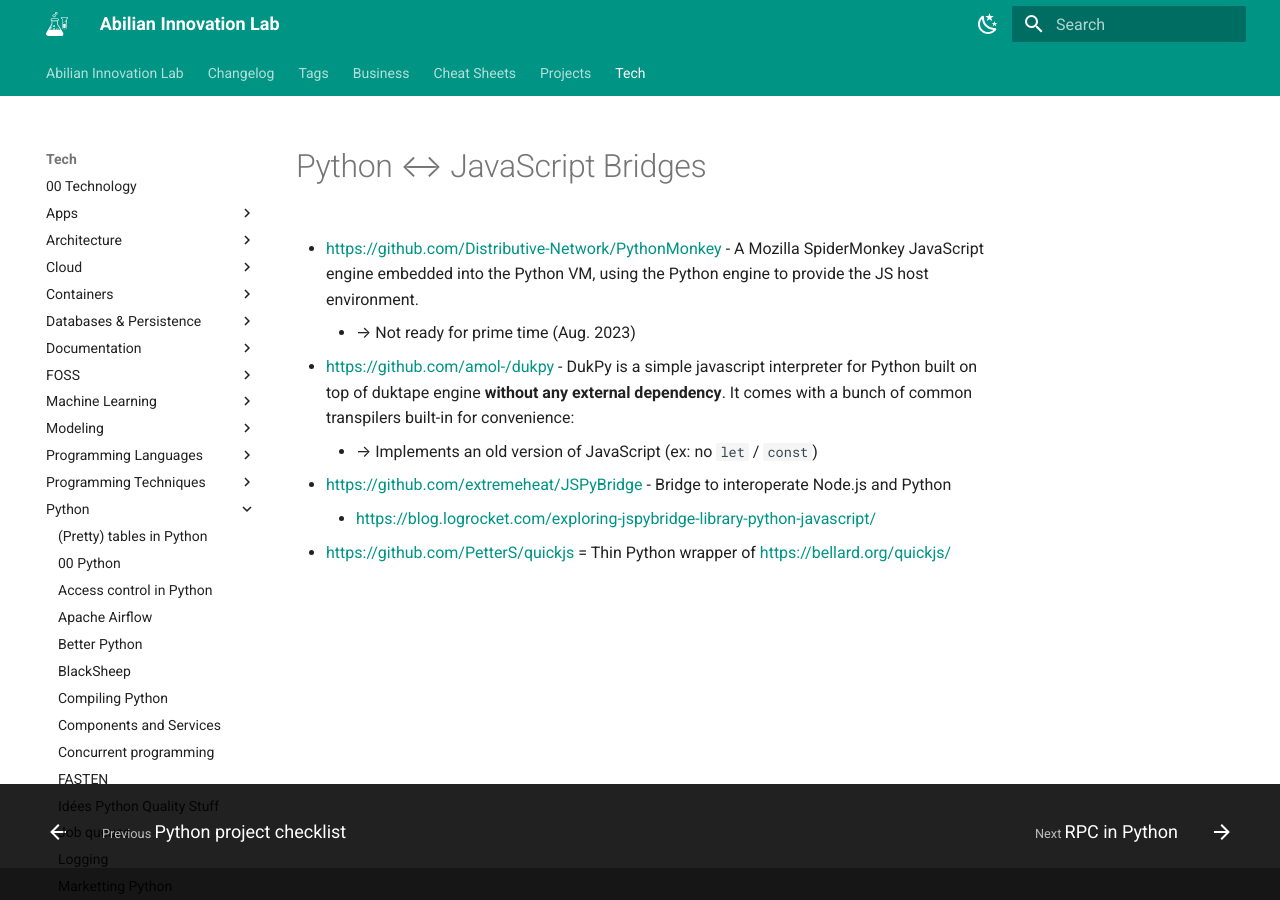
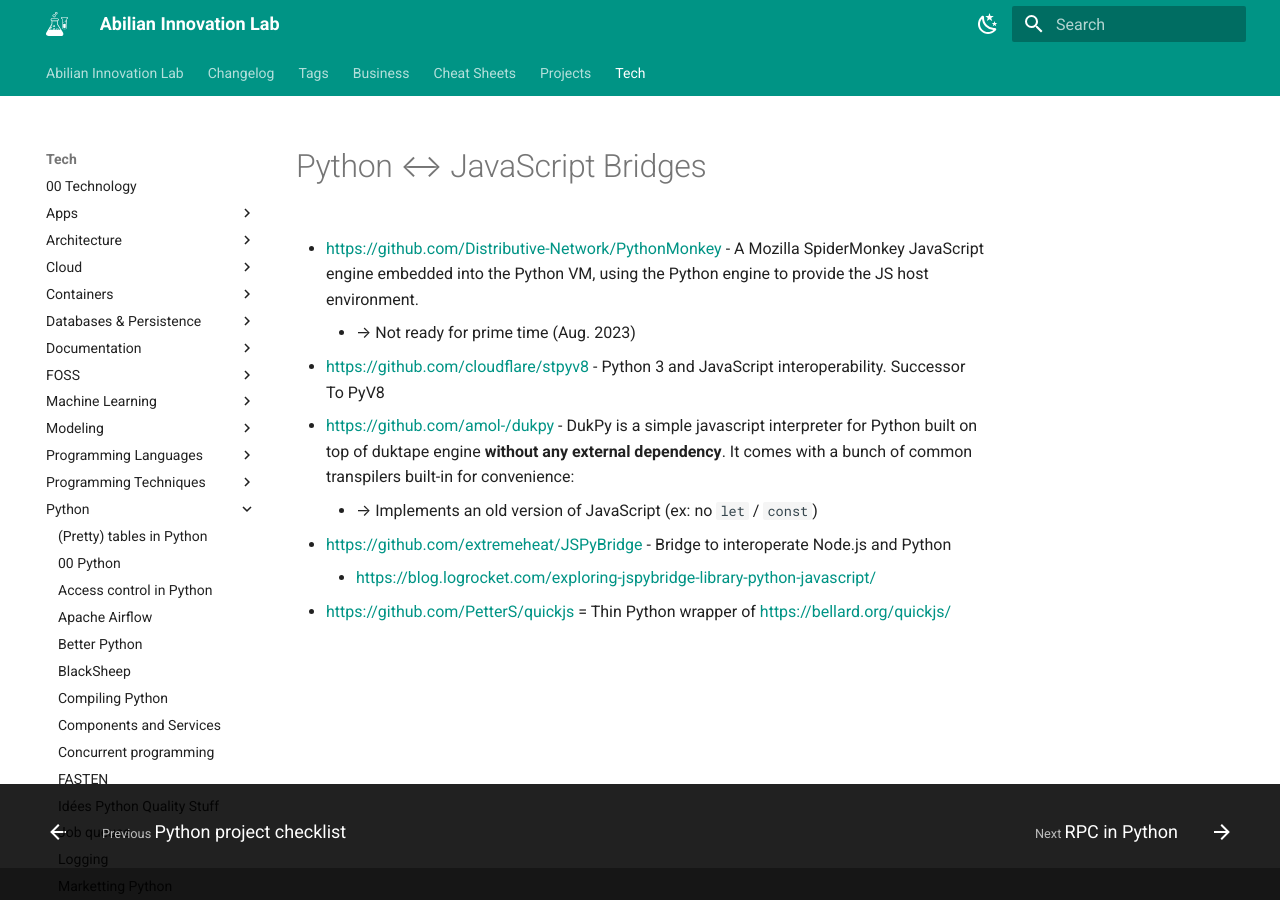
Before and after one commit to abilian/lab.abilian.com, an MkDocs documentation site: the page built from docs/Tech/Python/Python ↔︎ JavaScript Bridges.md, in a window 1280 px wide. Built offline with MkDocs 1.6.1 and Material for MkDocs 9.7.7, drawn with Linux system fonts in a browser that asks for light colours; comment, search, counter and statistics services are not loaded.

Commit message:
Update content

```diff
--- a/docs/Tech/Python/Python ↔︎ JavaScript Bridges.md
+++ b/docs/Tech/Python/Python ↔︎ JavaScript Bridges.md
@@ -1,6 +1,8 @@
 
 - https://github.com/Distributive-Network/PythonMonkey - A Mozilla SpiderMonkey JavaScript engine embedded into the Python VM, using the Python engine to provide the JS host environment.
     - → Not ready for prime time (Aug. 2023)
+
+- https://github.com/cloudflare/stpyv8 - Python 3 and JavaScript interoperability. Successor To PyV8
 
 - https://github.com/amol-/dukpy - DukPy is a simple javascript interpreter for Python built on top of duktape engine **without any external dependency**. It comes with a bunch of common transpilers built-in for convenience:
     - → Implements an old version of JavaScript (ex: no `let` / `const`)
```
Also changed, not shown: docs/Tech/Python/Python Notes.md (+1 -0 lines), docs/Tech/Python/The GIL.md (added, +2 -0 lines).
